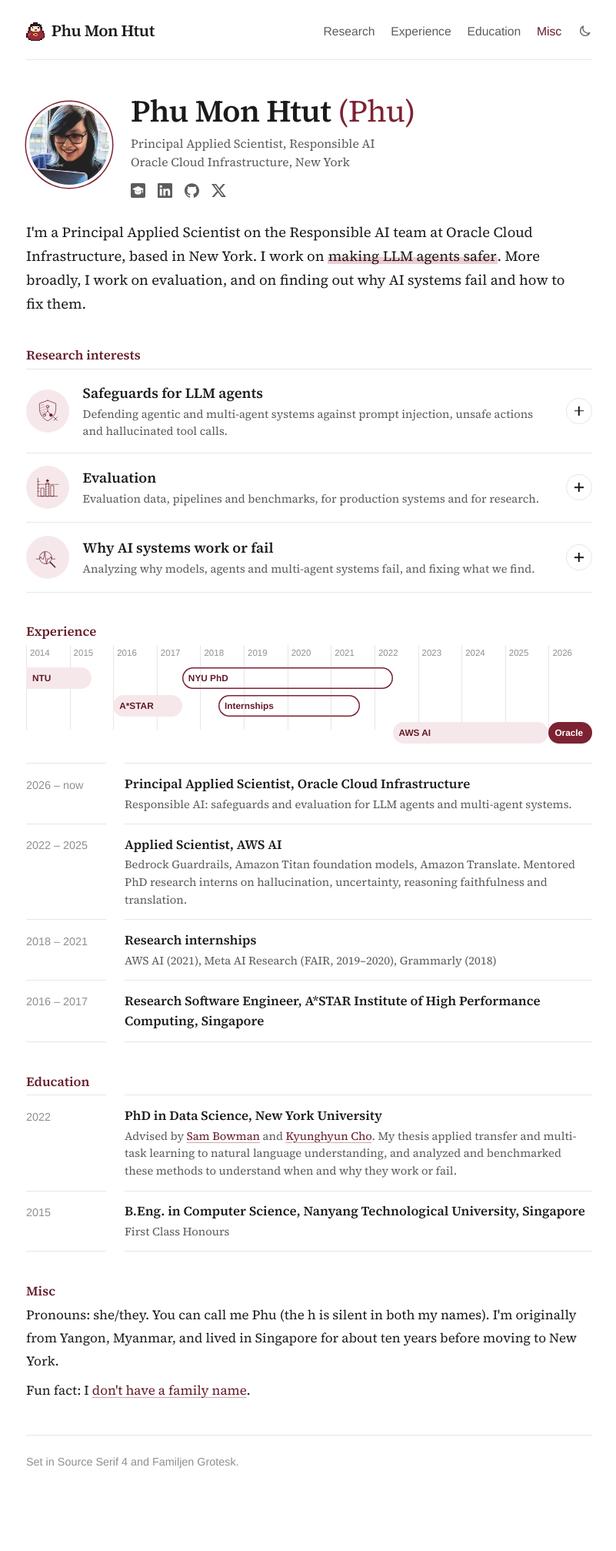
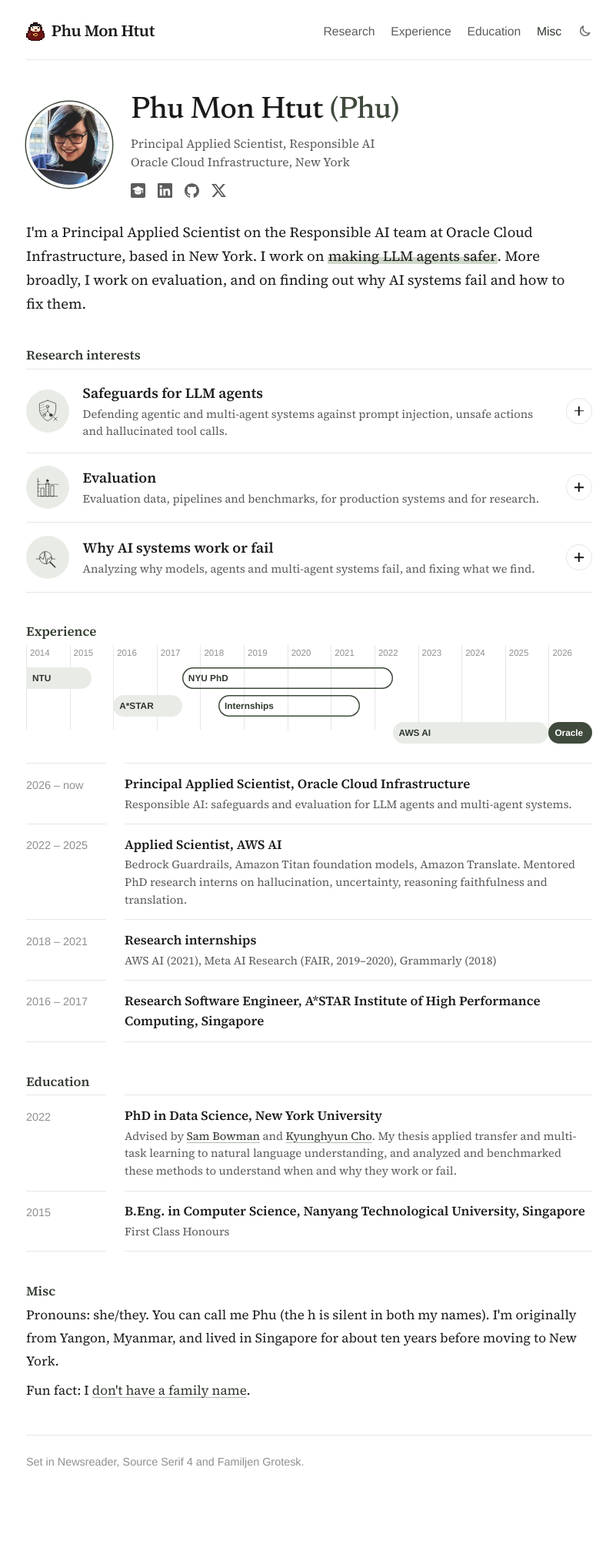
Before and after one commit to phu-pmh/phu-pmh.github.io, a Jekyll site: the page built from index.html, in a window 1280 px wide. Shown: the whole page at 77% size, without its empty margins (238-1039 px from the left). Built offline with Jekyll 4.4.1, drawn with Linux system fonts in a browser that asks for light colours; some web fonts are replaced.

Commit message:
Switch the accent to olive slate with a maroon doll; set the name in Newsreader
Co-Authored-By: Claude Opus 5.5 <noreply@anthropic.com>
Claude-Session: https://claude.ai/code/session_01JXqTCx3Drj5DZFr9Us3QrX

```diff
--- a/index.html
+++ b/index.html
@@ -20,7 +20,7 @@ try { var t = localStorage.getItem("theme"); if (t) document.documentElement.dat
 </script>
 <link rel="preconnect" href="https://fonts.googleapis.com">
 <link rel="preconnect" href="https://fonts.gstatic.com" crossorigin>
-<link rel="stylesheet" href="https://fonts.googleapis.com/css2?family=Source+Serif+4:ital,opsz,wght@0,8..60,400;0,8..60,600;0,8..60,700;1,8..60,400&family=Familjen+Grotesk:wght@400;500;600&display=swap">
+<link rel="stylesheet" href="https://fonts.googleapis.com/css2?family=Newsreader:opsz,wght@6..72,500;6..72,600&family=Source+Serif+4:ital,opsz,wght@0,8..60,400;0,8..60,600;0,8..60,700;1,8..60,400&family=Familjen+Grotesk:wght@400;500;600&display=swap">
 <style>
 :root {
   --bg: #ffffff;
@@ -28,22 +28,22 @@ try { var t = localStorage.getItem("theme"); if (t) document.documentElement.dat
   --muted: #5c5c5c;
   --faint: #8f8f8f;
   --rule: #e6e6e6;
-  --accent: #7d2232;
-  --accent-ink: #651a28;
-  --soft: #f6e8ea;
-  --mark: #edcdd2;
+  --accent: #3f4a3c;
+  --accent-ink: #2f382d;
+  --soft: #e9ece6;
+  --mark: #d0d7cb;
   --font: "Source Serif 4", Georgia, serif;
   --ui: "Familjen Grotesk", "Helvetica Neue", Arial, sans-serif;
 }
 @media (prefers-color-scheme: dark) {
   :root:not([data-theme="light"]) {
     --bg: #141414; --ink: #ececec; --muted: #a3a3a3; --faint: #737373; --rule: #2a2a2a;
-    --accent: #d98a96; --accent-ink: #e6a3ad; --soft: #2a1a1e; --mark: #4d2430; color-scheme: dark;
+    --accent: #a9b8a3; --accent-ink: #c0ccba; --soft: #1e231d; --mark: #364032; color-scheme: dark;
   }
 }
 :root[data-theme="dark"] {
   --bg: #141414; --ink: #ececec; --muted: #a3a3a3; --faint: #737373; --rule: #2a2a2a;
-  --accent: #d98a96; --accent-ink: #e6a3ad; --soft: #2a1a1e; --mark: #4d2430; color-scheme: dark;
+  --accent: #a9b8a3; --accent-ink: #c0ccba; --soft: #1e231d; --mark: #364032; color-scheme: dark;
 }
 * { box-sizing: border-box; }
 html { -webkit-text-size-adjust: 100%; }
@@ -226,7 +226,7 @@ footer { display: flex; justify-content: space-between; gap: 1rem; flex-wrap: wr
 }
 /* Serif for reading, sans for small interface text, as on PM's Notes. */
 .secnav, .strip, .ledger dt, .badge, footer, .toggle { font-family: var(--ui); }
-h1 { letter-spacing: -0.015em; }
+h1 { font-family: "Newsreader", var(--font); font-weight: 500; letter-spacing: -0.01em; }
 .t, .ledger dd { letter-spacing: 0; }
 </style>
 </head>
@@ -349,7 +349,7 @@ h1 { letter-spacing: -0.015em; }
   </section>
 
 
-  <footer>Set in Source Serif 4 and Familjen Grotesk.</footer>
+  <footer>Set in Newsreader, Source Serif 4 and Familjen Grotesk.</footer>
 
 <script>
 document.querySelector(".toggle").addEventListener("click", function () {
```
Also changed, not shown: images/apple-touch-icon.png, images/favicon-32.png, images/favicon.svg.
